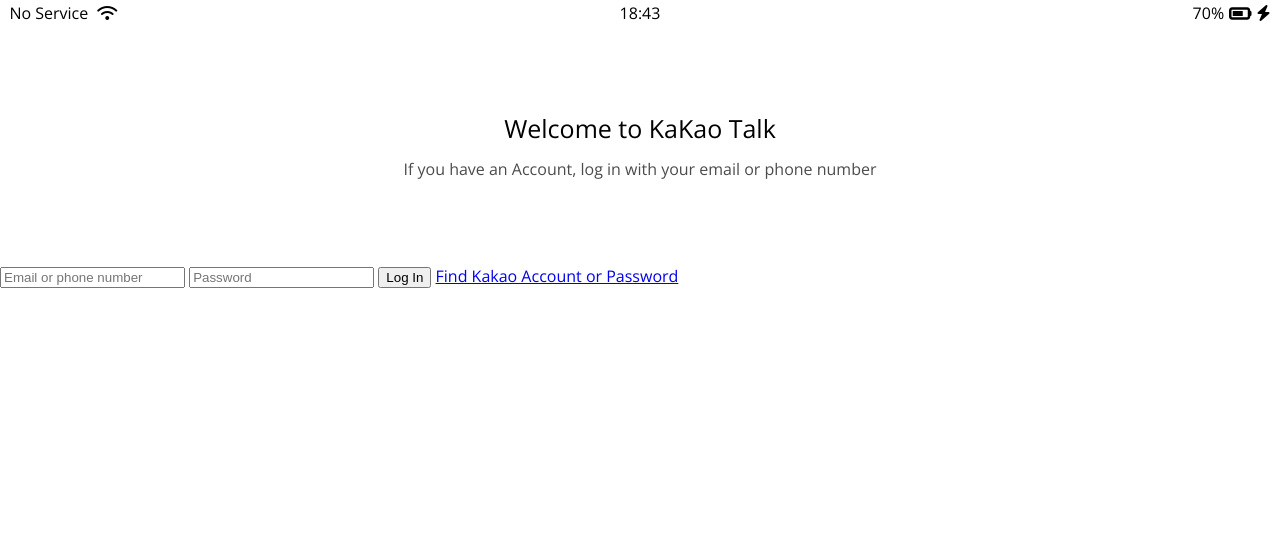
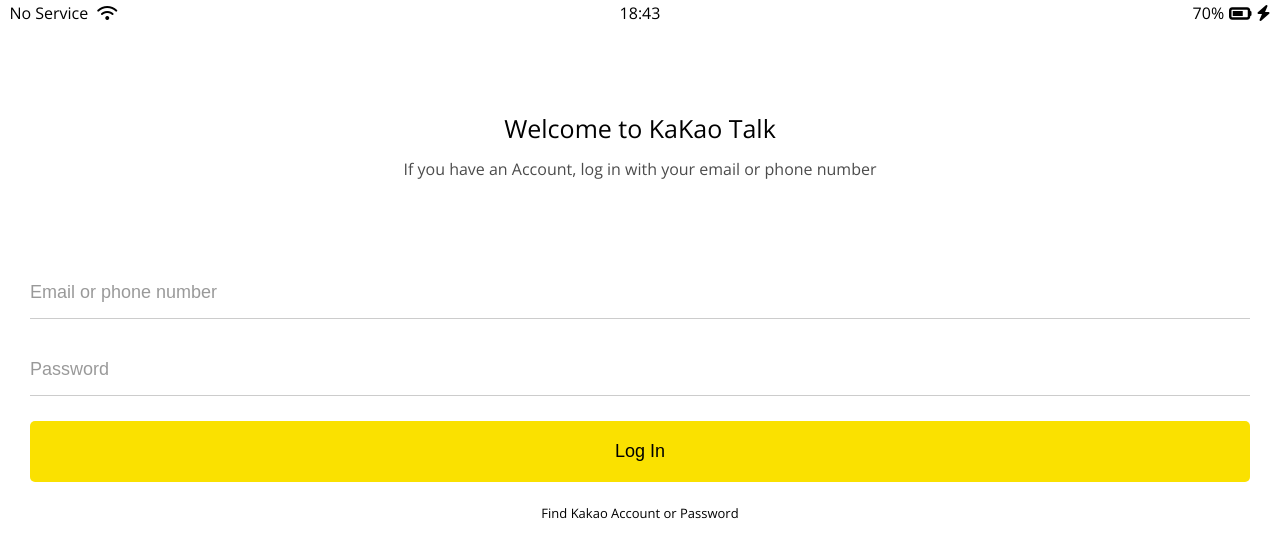
Before and after one commit to xeexin/talk_messanger, a plain HTML site: page index.html in a window 1280 px wide. Drawn offline with nearby package versions, Linux system fonts and the light colour scheme.

Commit message:
login-form

```diff
--- a/css/reset.css
+++ b/css/reset.css
@@ -127,3 +127,7 @@
   border-collapse: collapse;
   border-spacing: 0;
 }
+
+input:focus {
+  outline: none;
+}
--- /dev/null
+++ b/css/screens/login.css
@@ -0,0 +1,55 @@
+.welcome-header {
+  margin: 90px 0px;
+  text-align: center;
+  display: flex;
+  flex-direction: column;
+  align-items: center;
+}
+.welcome-header__title {
+  margin-bottom: 20px;
+  font-size: 25px;
+}
+
+.welcome-header__text {
+  width: 60%;
+  opacity: 0.7;
+}
+
+#login-form {
+  display: flex;
+  flex-direction: column;
+  margin: 0px 30px;
+}
+
+#login-form input {
+  border: none;
+  padding: 15px 0px;
+  font-size: 18px;
+  margin-bottom: 25px;
+}
+
+#login-form input:not([type="submit"]) {
+  border-bottom: 1px solid rgba(0, 0, 0, 0.2);
+  transition: border-color 0.5s ease-in-out;
+}
+
+#login-form input::placeholder {
+  color: rgba(0, 0, 0, 0.4);
+}
+#login-form input:focus {
+  border-color: var(--yellow);
+}
+
+#login-form input[type="submit"] {
+  background-color: var(--yellow);
+  cursor: pointer;
+  padding: 20px 0px;
+  border-radius: 5px;
+}
+
+#login-form a {
+  text-decoration: none;
+  text-align: center;
+  color: inherit;
+  font-size: 13px;
+}
--- a/css/style.css
+++ b/css/style.css
@@ -1,25 +1,15 @@
 @import url("https://fonts.googleapis.com/css2?family=Nunito+Sans:wght@400;600&family=Open+Sans:wght@400;600&display=swap");
+
+@import "variables.css";
 @import "reset.css";
-@import "status-bar.css";
+
+/* Components*/
+@import "components/status-bar.css";
+
+/* Screens*/
+@import "screens/login.css";
 
 body {
   font-family: "Nunito Sans", sans-serif;
   font-family: "Open Sans", sans-serif;
 }
-
-.welcome-header {
-  margin: 90px 0px;
-  text-align: center;
-  display: flex;
-  flex-direction: column;
-  align-items: center;
-}
-.welcome-header__title {
-  margin-bottom: 20px;
-  font-size: 25px;
-}
-
-.welcome-header__text {
-  width: 60%;
-  opacity: 0.7;
-}
--- /dev/null
+++ b/css/variables.css
@@ -0,0 +1,3 @@
+:root {
+  --yellow: #fae100;
+}
--- a/index.html
+++ b/index.html
@@ -32,9 +32,9 @@
       </p>
     </header>
 
-    <form id="login-form">
-      <input type="text" placeholder="Email or phone number" />
-      <input type="password" placeholder="Password" />
+    <form action="friends.html" method="get" id="login-form">
+      <input name="username" type="text" placeholder="Email or phone number" />
+      <input name="password" type="password" placeholder="Password" />
       <input type="submit" value="Log In" />
       <a href="#">Find Kakao Account or Password</a>
     </form>
```
Also changed, not shown: friends.html (added, +1 -0 lines), css/components/status-bar.css (renamed from css/status-bar.css).
